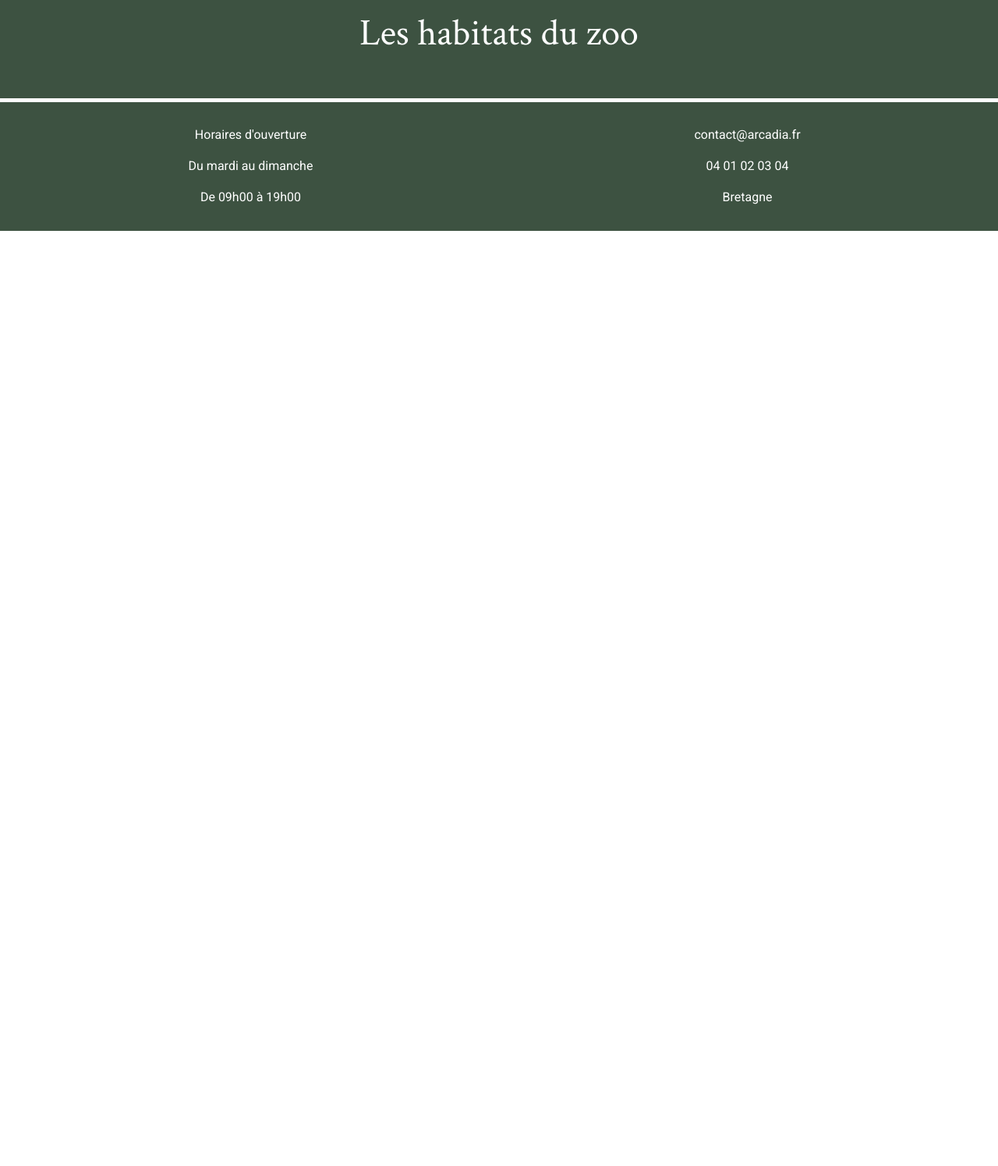
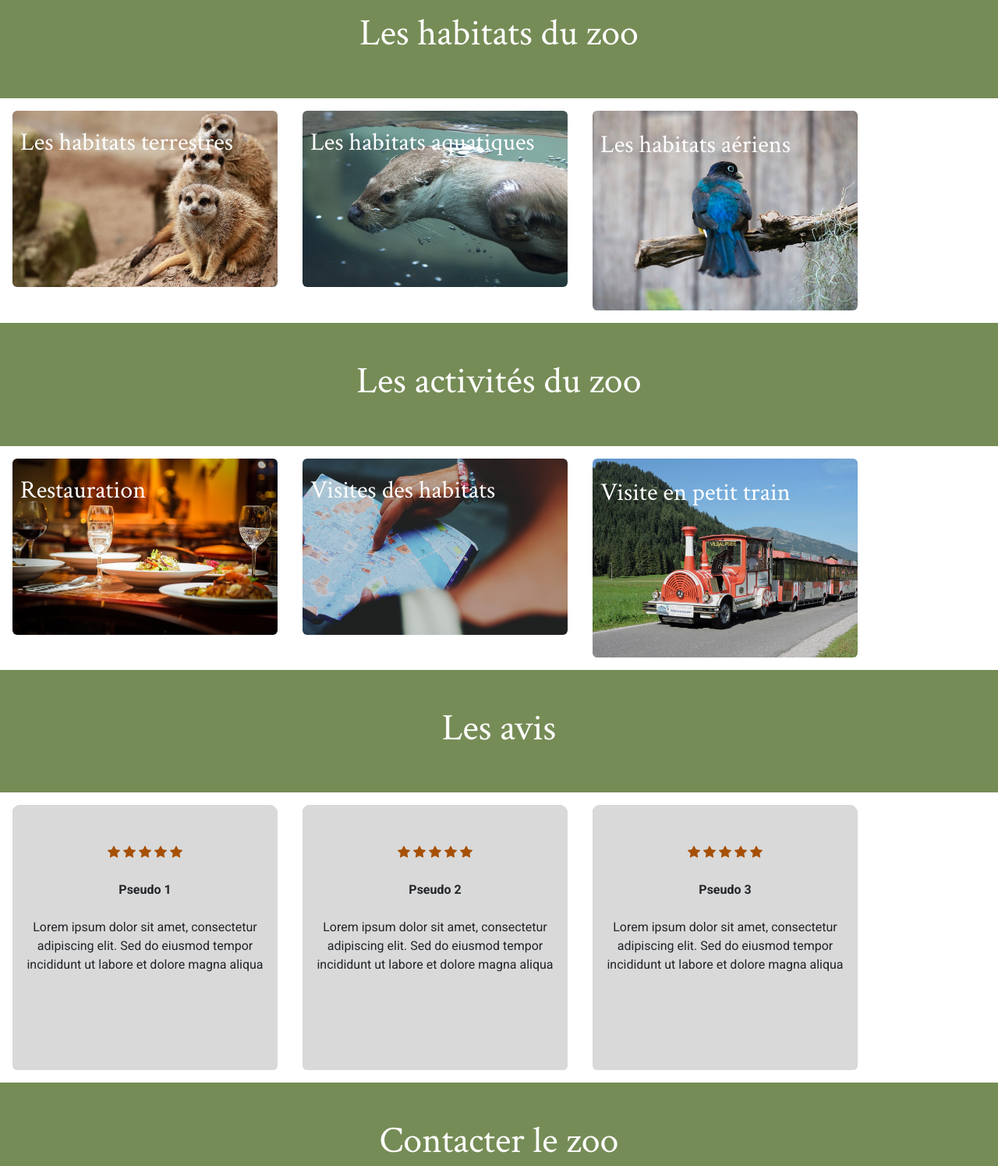
Before and after one commit to Imane-imz/ArcadiaZoo-FrontEnd, a website with bundled scripts: page index.html in a window 1280 px wide. Shown: the part 880-2375 px from the top of the page at 78% size. Before the commit the page ends 1176 px from the top, so only its background shows below. Built offline with nearby package versions, Linux system fonts and the light colour scheme; files whose address does not match are found by name.

Commit message:
Page accueil

```diff
--- a/index.html
+++ b/index.html
@@ -15,7 +15,7 @@
 <body>
 
     <header>
-        <nav class="navbar navbar-expand-lg bg-dark col" data-bs-theme="dark">
+        <nav class="navbar navbar-expand-lg bg-black col" data-bs-theme="dark">
             <div class="container-fluid">
               <div>
                 <a class="navbar-brand" href="/">
@@ -31,16 +31,16 @@
                     <a class="nav-link active" href="/">Accueil</a>
                   </li>
                   <li class="nav-item">
-                    <a class="nav-link active" href="/">Habitats</a>
+                    <a class="nav-link active" href="#habitats">Habitats</a>
                   </li>
                   <li class="nav-item">
-                    <a class="nav-link active" href="/">Activités</a>
+                    <a class="nav-link active" href="#activites">Activités</a>
                   </li>
                   <li class="nav-item">
-                    <a class="nav-link active" href="/">Avis</a>
+                    <a class="nav-link active" href="#avis">Avis</a>
                   </li>
                   <li class="nav-item">
-                    <a class="nav-link active" href="/">Contact</a>
+                    <a class="nav-link active" href="#contacter">Contact</a>
                   </li>
                   <li class="nav-item">
                     <a class="nav-link active" href="/">Mon compte</a>
@@ -66,14 +66,21 @@
 
     </main>
 
-    <footer class="bg-dark text-white text-center footer">
+    <footer class="bg-black text-white text-center footer">
         <div class="row">
-            <div class="col-6">
+            <div class="col-4">
                 <p>Horaires d'ouverture</p>
                 <p>Du mardi au dimanche</p>
                 <p>De 09h00 à 19h00</p>
             </div>
-            <div class="col-6">
+
+            <div class="col-4 text-center">
+              <a class="navbar-brand" href="/">
+                <img src="images/Logo-White.png" alt="Arcadia Logo" class="header-logo">
+              </a>
+            </div>
+
+            <div class="col-4">
                 <p>contact@arcadia.fr</p>
                 <p>04 01 02 03 04</p>
                 <p>Bretagne</p>
--- a/pages/home.html
+++ b/pages/home.html
@@ -5,7 +5,7 @@
             <h1>ZOO ARCADIA</h1>
         </div>
         <div class="button-hero-scene">
-            <button class="btn btn-primary" href="pages/reviews">Lire les avis</button>
+            <button class="btn btn-primary" href="#avis">Lire les avis</button>
         </div>
     </div>
 </div>
@@ -17,6 +17,124 @@
     </div>
 </div>
 
-<div class="rectangle-text bg-dark">
+<div class="rectangle-text bg-dark" id="habitats">
     <h1 class="text-white">Les habitats du zoo</h1>
 </div>
+
+<div class="container row row-cols-1 row-cols-lg-3">
+    <div class="col p-3">
+        <div class="image-card text-white">
+            <img src="../images/HabitatTerrestreSuricate.jpg" class="rounded w-100"/>
+            <h2 class="titre-image">Les habitats terrestres</h2>
+        </div>
+    </div>
+    <div class="col p-3">
+        <div class="image-card text-white">
+            <img src="../images/HabitatAquatique.jpg" class="rounded w-100"/>
+            <h2 class="titre-image">Les habitats aquatiques</h2>
+        </div>
+    </div>
+    <div class="col p-3">
+        <div class="image-card text-white">
+            <img src="../images/HabitatAerien.jpg" class="rounded w-100"/>
+            <h2 class="titre-image">Les habitats aériens</h2>
+        </div>
+    </div>
+</div>
+
+<div class="rectangle-text bg-dark" id="activites">
+    <h1 class="text-white">Les activités du zoo</h1>
+</div>
+
+<div class="container row row-cols-1 row-cols-lg-3">
+    <div class="col p-3">
+        <div class="image-card text-white">
+            <img src="../images/Restaurant1.jpg" class="rounded w-100"/>
+            <h2 class="titre-image">Restauration</h2>
+        </div>
+    </div>
+    <div class="col p-3">
+        <div class="image-card text-white">
+            <img src="../images/Visite1.jpg" class="rounded w-100"/>
+            <h2 class="titre-image">Visites des habitats</h2>
+        </div>
+    </div>
+    <div class="col p-3">
+        <div class="image-card text-white">
+            <img src="../images/Train1.jpg" class="rounded w-100"/>
+            <h2 class="titre-image">Visite en petit train</h2>
+        </div>
+    </div>
+</div>
+
+<div class="rectangle-text bg-dark" id="avis">
+    <h1 class="text-white">Les avis</h1>
+</div>
+
+<div class="container row row-cols-1 row-cols-lg-3">
+    <div class="col p-3">
+        <div class="image-card">
+            <img src="../images/RectangleGris.png" class="rounded w-100"/>
+            <p class="titre-image text-center">
+                <i class="bi bi-star-fill color-primary"></i>
+                <i class="bi bi-star-fill color-primary"></i>
+                <i class="bi bi-star-fill color-primary"></i>
+                <i class="bi bi-star-fill color-primary"></i>
+                <i class="bi bi-star-fill color-primary"></i></br></br>
+                    <b>Pseudo 1</b></br></br>
+                    Lorem ipsum dolor sit amet, consectetur adipiscing elit. Sed do eiusmod tempor incididunt ut labore et dolore magna aliqua
+                </p>
+        </div>
+    </div>
+    <div class="col p-3">
+        <div class="image-card">
+            <img src="../images/RectangleGris.png" class="rounded w-100"/>
+            <p class="titre-image text-center">
+                <i class="bi bi-star-fill color-primary"></i>
+                <i class="bi bi-star-fill color-primary"></i>
+                <i class="bi bi-star-fill color-primary"></i>
+                <i class="bi bi-star-fill color-primary"></i>
+                <i class="bi bi-star-fill color-primary"></i></br></br>
+                    <b>Pseudo 2</b></br></br>
+                    Lorem ipsum dolor sit amet, consectetur adipiscing elit. Sed do eiusmod tempor incididunt ut labore et dolore magna aliqua
+                </p>
+        </div>
+    </div>
+    <div class="col p-3">
+        <div class="image-card">
+            <img src="../images/RectangleGris.png" class="rounded w-100"/>
+            <p class="titre-image text-center">
+            <i class="bi bi-star-fill color-primary"></i>
+            <i class="bi bi-star-fill color-primary"></i>
+            <i class="bi bi-star-fill color-primary"></i>
+            <i class="bi bi-star-fill color-primary"></i>
+            <i class="bi bi-star-fill color-primary"></i></br></br>
+                <b>Pseudo 3</b></br></br>
+                Lorem ipsum dolor sit amet, consectetur adipiscing elit. Sed do eiusmod tempor incididunt ut labore et dolore magna aliqua
+            </p>
+        </div>
+    </div>
+</div>
+
+<div class="rectangle-text bg-dark" id="contacter">
+    <h1 class="text-white">Contacter le zoo</h1>
+</div>
+<div class="bg-dark p-4">
+    <form class="container">
+        <div class="mb-3">
+            <label for="titreInput" class="form-label text-white">Titre du message</label></br>
+            <input class="form-control" type="text" id="titreInput" placeholder="Entrez le titre de votre message">
+        </div>
+        <div class="mb-3">
+            <label for="messageInput" class="form-label text-white">Votre message</label></br>
+            <textarea class="rounded form-label" rows="6" cols="120" id="messageInput" placeholder="Écrivez votre message ici"></textarea>
+        </div>
+        <div class="mb-3">
+            <label for="EmailInput" class="form-label text-white">Adresse email *</label></br>
+            <input type="email" class="form-control" id="EmailInput" placeholder="exemple@email.fr" required>
+        </div>
+        <div class="text-center">
+            <button type="submit" class="btn btn-primary">Envoyer votre demande</button>
+        </div>
+    </form>
+</div>
--- a/scss/_custom.scss
+++ b/scss/_custom.scss
@@ -3,10 +3,10 @@
 
 // Include any default variable overrides here (though functions won't be available)
 
-$primary:#FFCB00;
-$secondary: #FFA561;
-$dark: #3D5241;
-$black: #212D25;
+$primary:#A65005;
+$secondary: #D9B29C;
+$dark: #768C56;
+$black: #415936;
 $font-family-sans-serif: "Roboto", sans-serif !default;
 $font-family-serif: "Crimson Text", serif !default;
 
--- a/scss/main.scss
+++ b/scss/main.scss
@@ -8,6 +8,10 @@ html {
 
 main {
     margin-bottom: 170px;
+}
+
+.color-primary {
+    color:$primary;
 }
 
 .header-logo {
@@ -25,6 +29,19 @@ main {
     align-self: stretch;
     display: flex;
     justify-content: center;
+}
+
+.image-card{
+    position:relative;
+    /* max-width: 100%;
+    height: auto; */
+
+    .titre-image{
+        position: absolute;
+        top:10%;
+        padding-left: 10px;
+        padding-right: 10px;
+    }
 }
 
 footer.footer {
```
Also changed, not shown: images/RectangleGris.png (added), scss/main.css, 1 other file.
